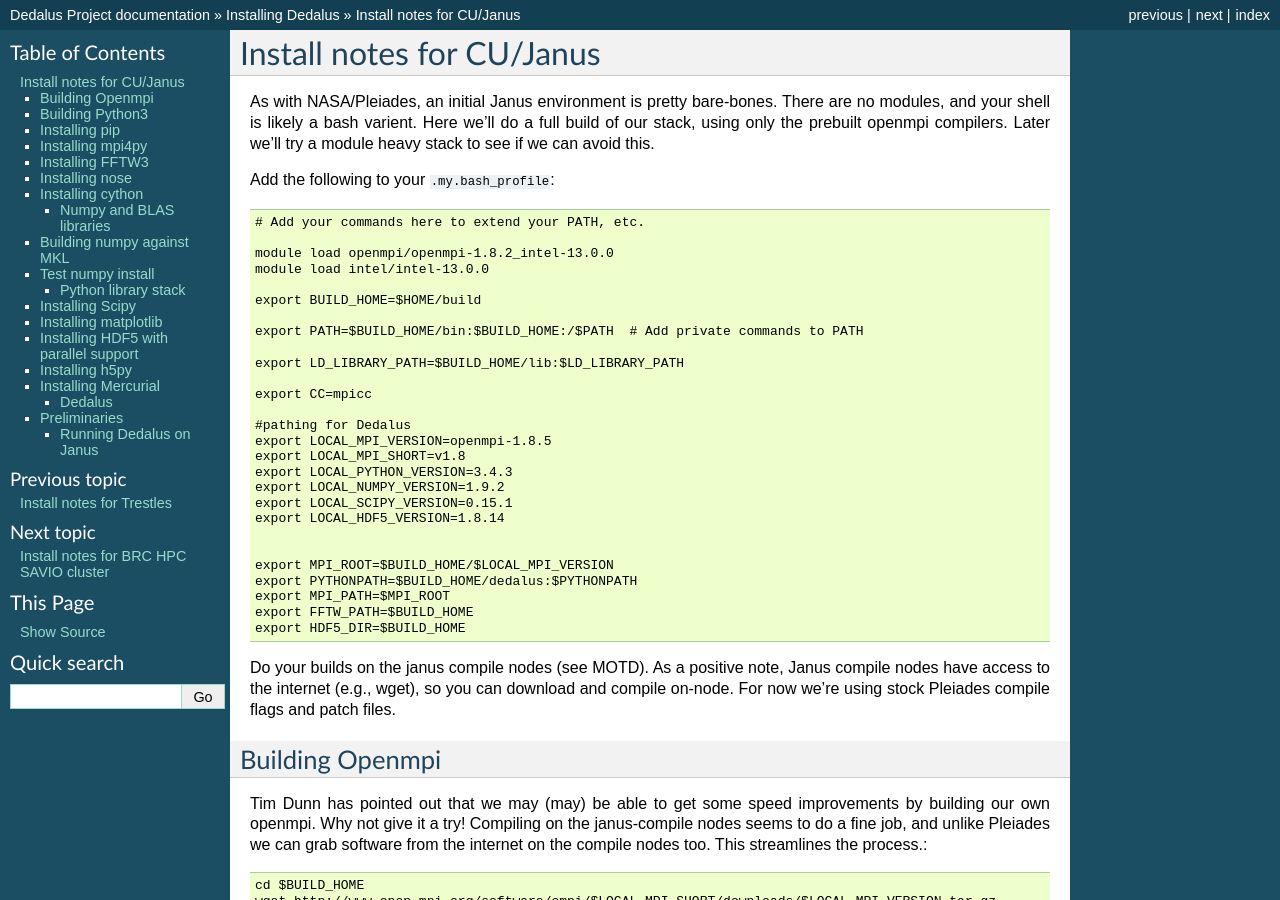
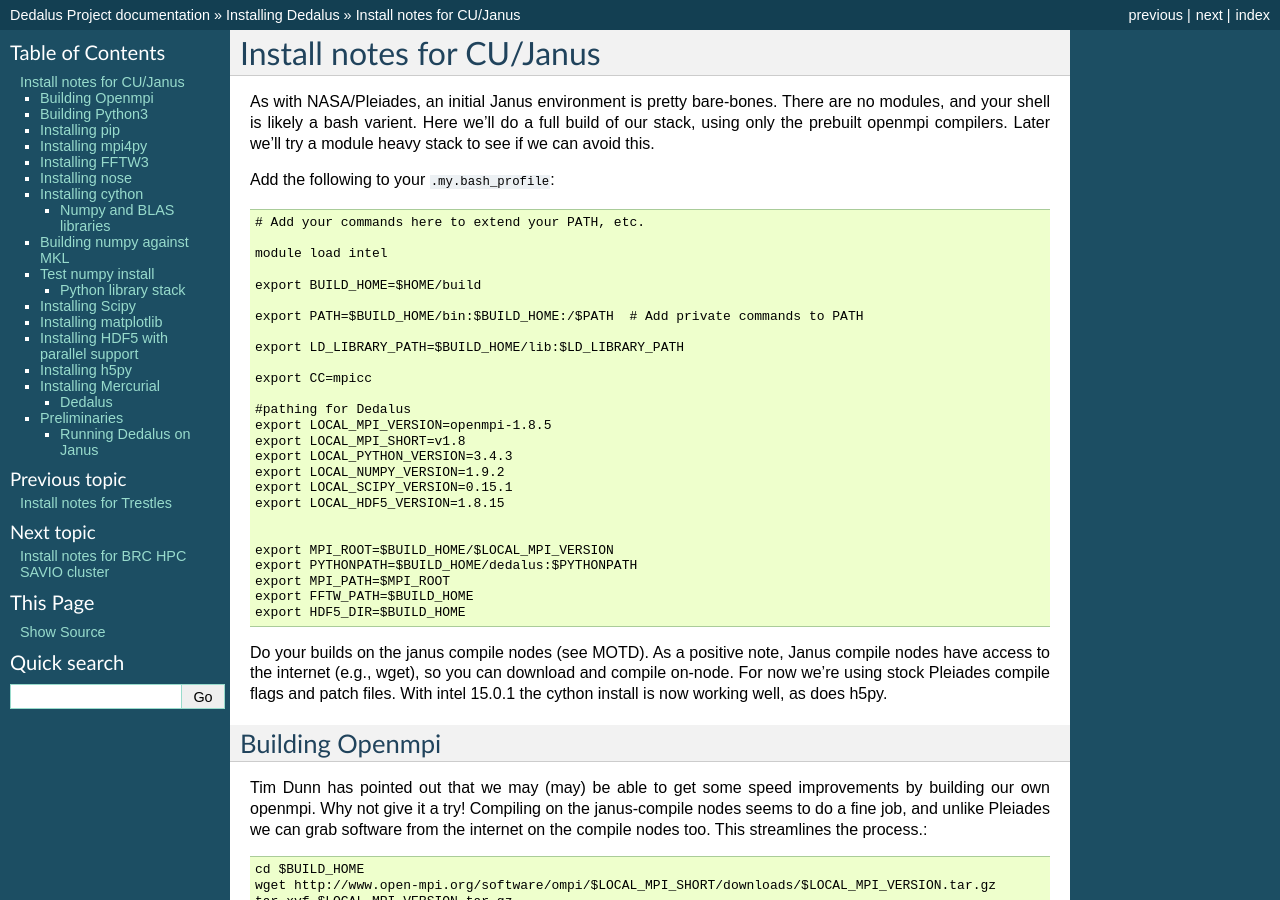
Before and after one commit to enlighter/dedalus, a Sphinx documentation site: the page built from docs/machines/janus/janus.rst, in a window 1280 px wide and 900 px high. Built offline with Sphinx 7.4.7, drawn with Linux system fonts in a browser that asks for light colours; formulas are drawn with MathJax 3.

Commit message:
Updating module versions, etc.

```diff
--- a/docs/machines/janus/janus.rst
+++ b/docs/machines/janus/janus.rst
@@ -11,8 +11,7 @@
 
   # Add your commands here to extend your PATH, etc.
 
-  module load openmpi/openmpi-1.8.2_intel-13.0.0
-  module load intel/intel-13.0.0
+  module load intel
 
   export BUILD_HOME=$HOME/build
 
@@ -28,7 +27,7 @@
   export LOCAL_PYTHON_VERSION=3.4.3
   export LOCAL_NUMPY_VERSION=1.9.2
   export LOCAL_SCIPY_VERSION=0.15.1
-  export LOCAL_HDF5_VERSION=1.8.14
+  export LOCAL_HDF5_VERSION=1.8.15
 
 
   export MPI_ROOT=$BUILD_HOME/$LOCAL_MPI_VERSION
@@ -40,7 +39,8 @@
 Do your builds on the janus compile nodes (see MOTD).  As a positive
 note, Janus compile nodes have access to the internet (e.g., wget), so
 you can download and compile on-node.  For now we're using stock
-Pleiades compile flags and patch files.
+Pleiades compile flags and patch files.  With intel 15.0.1 the cython
+install is now working well, as does h5py.
 
 
 Building Openmpi
```
